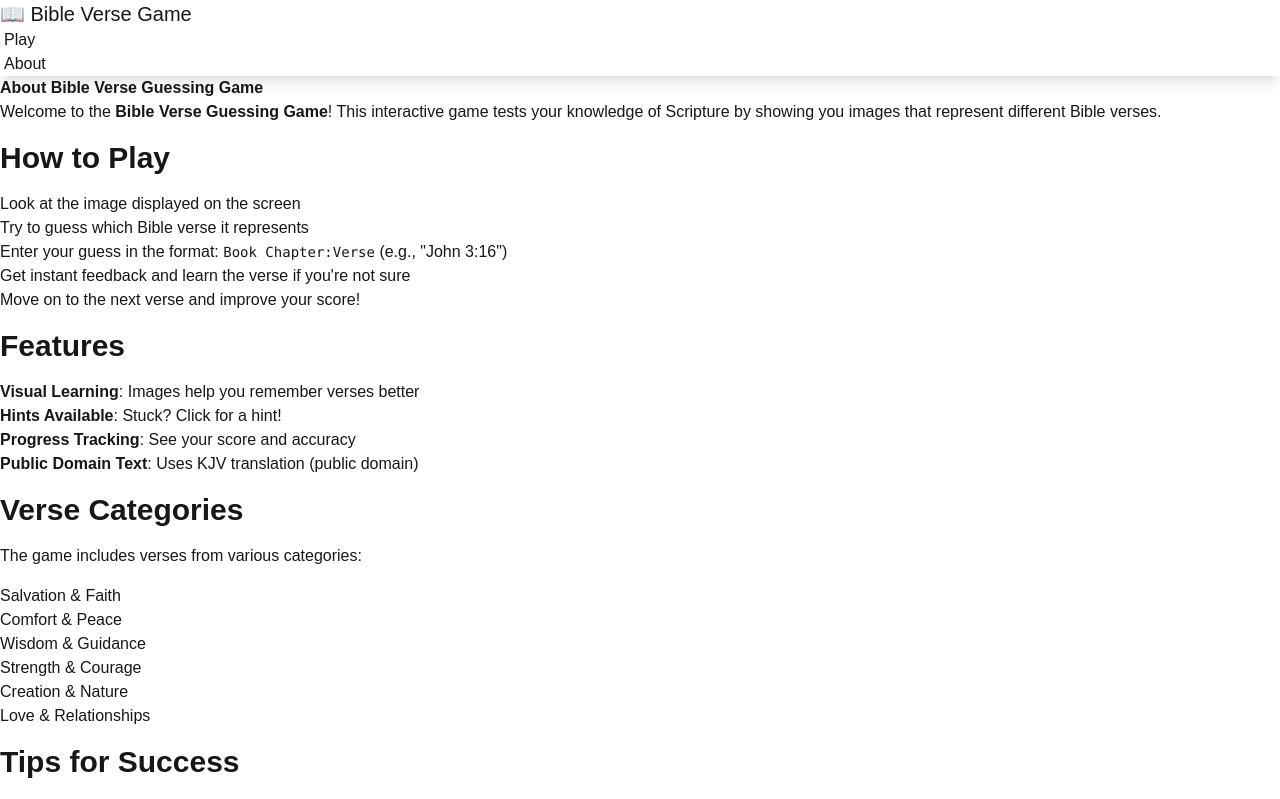
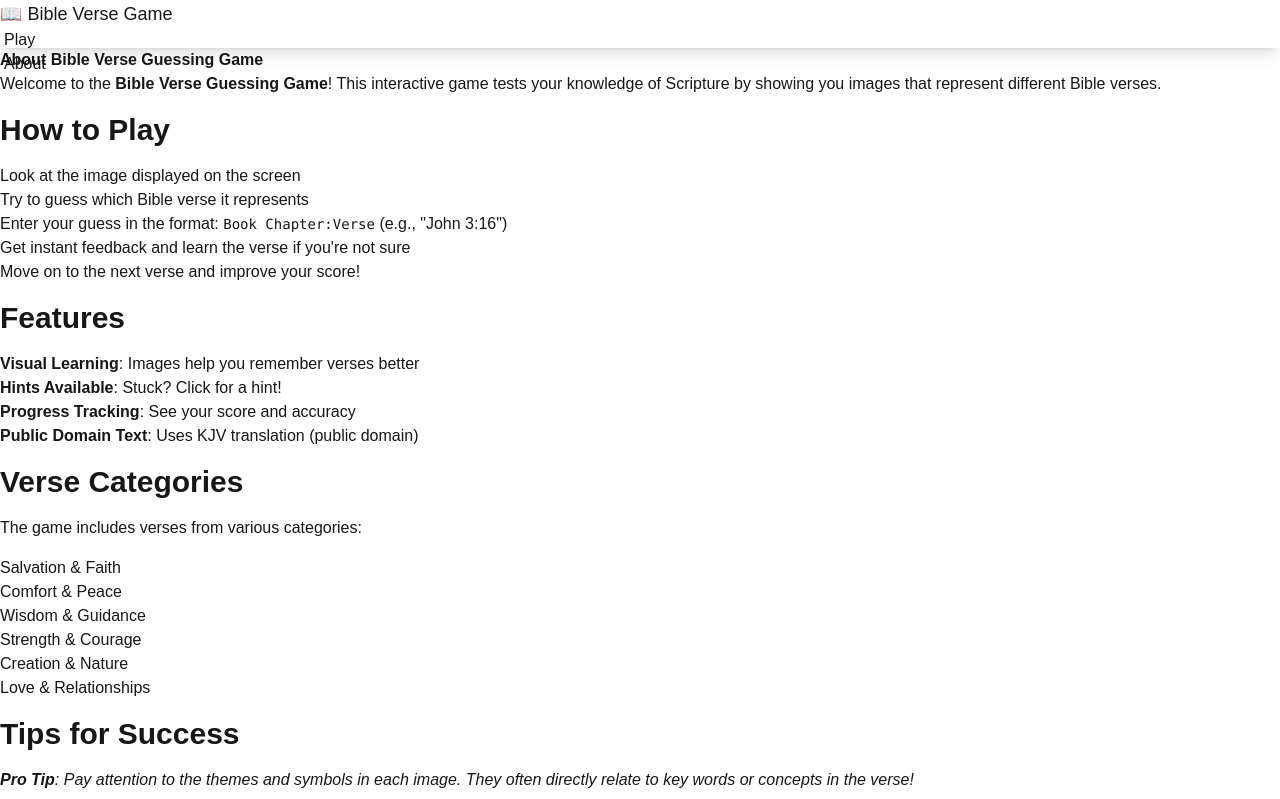
Before and after one commit to VegaSkyLabs/vega-bible-web, a Next.js app: page /about in a window 1280 px wide. Shown: the top 799 px of the page. Built offline with nearby package versions, Linux system fonts and the light colour scheme.

Commit message:
[Update] - Reduce some height of navbar -I felt like it was bit too chunky.

```diff
--- a/components/Navigation.tsx
+++ b/components/Navigation.tsx
@@ -2,14 +2,14 @@ import Link from 'next/link';
 
 export default function Navigation() {
   return (
-    <div className="navbar bg-base-300 shadow-lg">
+    <div className="navbar bg-base-300 shadow-lg h-12 min-h-0 py-0">
       <div className="flex-1">
-        <Link href="/" className="btn btn-ghost text-xl">
+        <Link href="/" className="btn btn-ghost btn-sm text-lg">
           📖 Bible Verse Game
         </Link>
       </div>
       <div className="flex-none">
-        <ul className="menu menu-horizontal px-1">
+        <ul className="menu menu-horizontal menu-sm px-1">
           <li>
             <Link href="/">Play</Link>
           </li>
```
